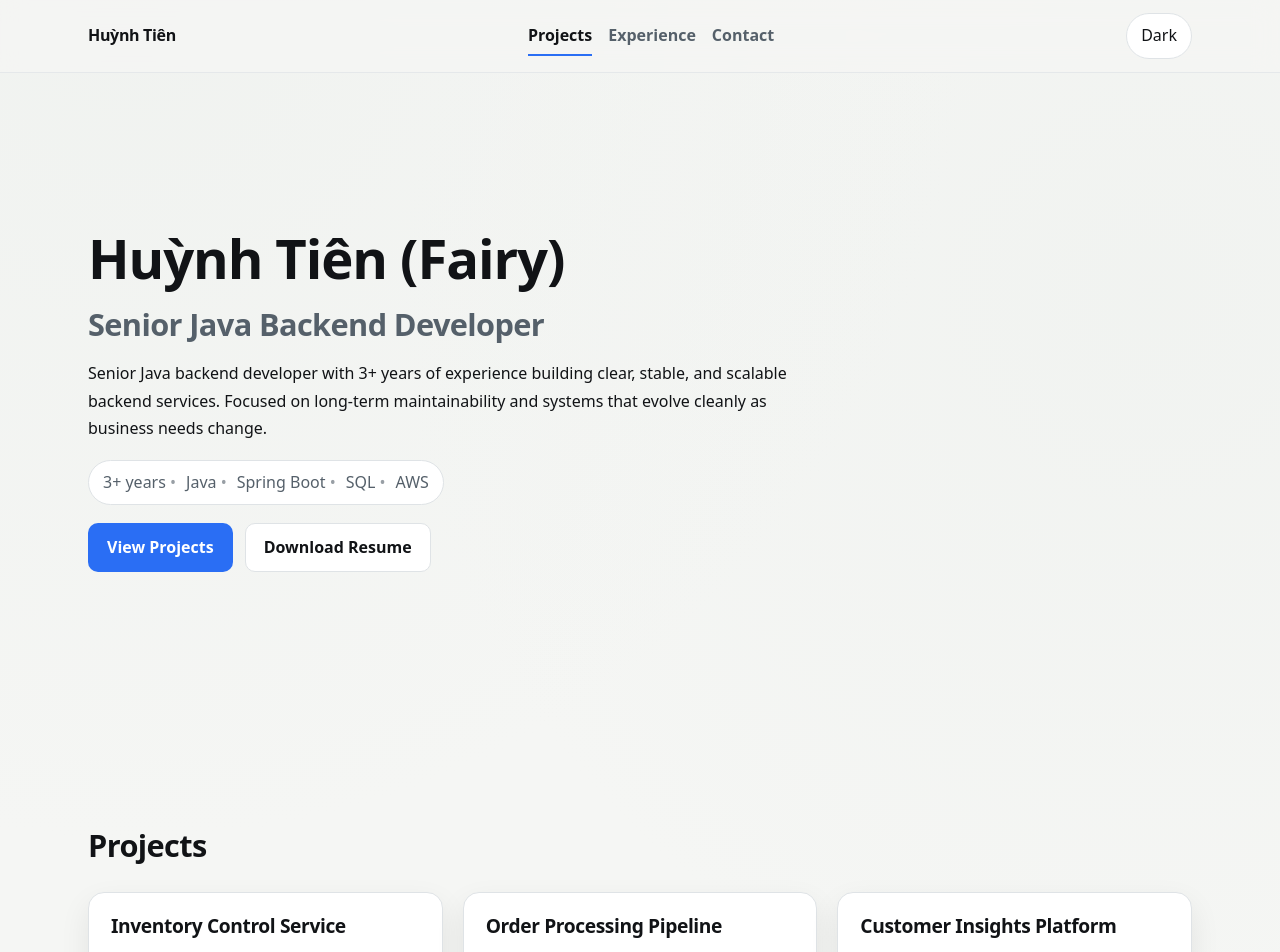
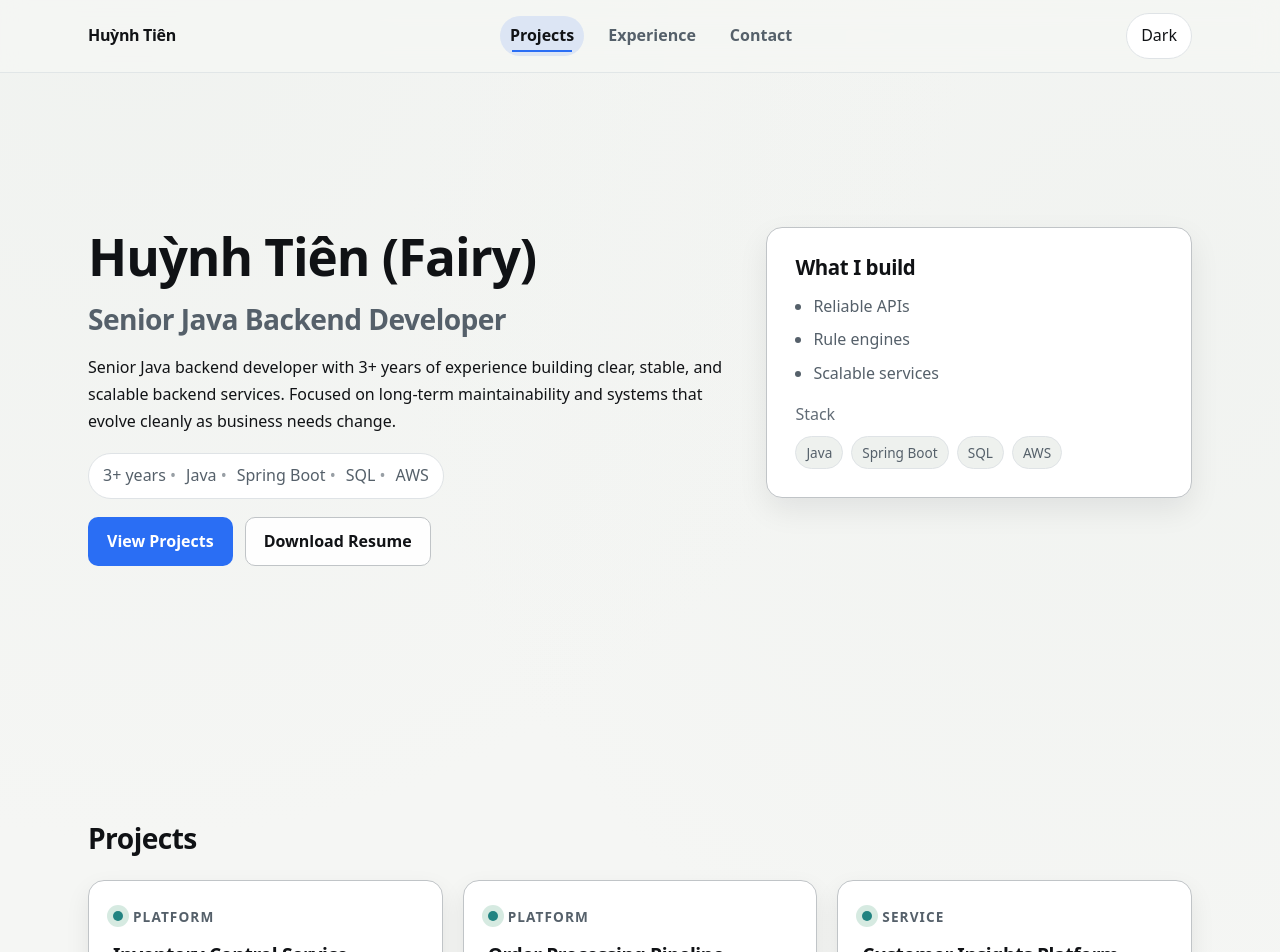
Before and after one commit to tienhuynh-tn/portfolio-tienhuynh-tn, a React (Vite) app: page / in a window 1280 px wide. Shown: the top 952 px of the page. Built offline with nearby package versions, Linux system fonts and the light colour scheme.

Commit message:
feat: finalize template polish (hero, navbar, projects)

```diff
--- a/src/components/layout/Navbar.tsx
+++ b/src/components/layout/Navbar.tsx
@@ -49,6 +49,7 @@ function Navbar() {
               key={id}
               href={`#${id}`}
               className={activeId === id ? 'navLink navLink--active' : 'navLink'}
+              aria-current={activeId === id ? 'page' : undefined}
             >
               {id.charAt(0).toUpperCase() + id.slice(1)}
             </a>
--- a/src/components/projects/ProjectCard.tsx
+++ b/src/components/projects/ProjectCard.tsx
@@ -1,14 +1,24 @@
 import type { Project } from '../../data/projects'
 
 const LINK_LABELS = ['GitHub', 'Live', 'Case Study']
+
+const TYPE_LABELS = ['Backend System', 'Platform', 'Service']
 
 type ProjectCardProps = {
   project: Project
 }
 
 function ProjectCard({ project }: ProjectCardProps) {
+  const typeLabel = TYPE_LABELS[project.title.length % TYPE_LABELS.length]
+
   return (
-    <article className="card">
+    <article className="card projectCard">
+      <div className="cardHeader">
+        <div className="cardIcon" aria-hidden="true" />
+        <span className="cardType">{typeLabel}</span>
+      </div>
+
+      <div className="cardContent">
         <h3 className="cardTitle">{project.title}</h3>
         <p className="cardDesc">{project.description}</p>
         <div className="tags">
@@ -18,6 +28,8 @@ function ProjectCard({ project }: ProjectCardProps) {
             </span>
           ))}
         </div>
+      </div>
+
       <div className="cardLinks">
         {LINK_LABELS.map((label) => (
           <a key={label} href="#" className="cardLink">
--- a/src/sections/Hero.tsx
+++ b/src/sections/Hero.tsx
@@ -1,10 +1,13 @@
 import Section from '../components/layout/Section'
 
 const BADGES = ['3+ years', 'Java', 'Spring Boot', 'SQL', 'AWS']
+const HIGHLIGHTS = ['Reliable APIs', 'Rule engines', 'Scalable services']
+const STACK = ['Java', 'Spring Boot', 'SQL', 'AWS']
 
 function Hero() {
   return (
     <Section id="hero" variant="hero">
+      <div className="heroGrid">
         <div className="hero">
           <h1 className="heroTitle">Huỳnh Tiên (Fairy)</h1>
           <h2 className="heroSubtitle">Senior Java Backend Developer</h2>
@@ -36,6 +39,26 @@ function Hero() {
             </a>
           </div>
         </div>
+
+        <aside className="heroPanel">
+          <h3>What I build</h3>
+          <ul className="heroBullets">
+            {HIGHLIGHTS.map((item) => (
+              <li key={item}>{item}</li>
+            ))}
+          </ul>
+          <div>
+            <div className="text-muted">Stack</div>
+            <div className="pillRow">
+              {STACK.map((item) => (
+                <span key={item} className="pill">
+                  {item}
+                </span>
+              ))}
+            </div>
+          </div>
+        </aside>
+      </div>
     </Section>
   )
 }
--- a/src/styles/global.css
+++ b/src/styles/global.css
@@ -27,9 +27,9 @@
   --shadow-card-hover: 0 16px 36px rgba(17, 19, 22, 0.14);
 
   /* Typography */
-  --font-size-base: 16px;
-  --font-size-h1: clamp(2.5rem, 4.4vw, 3.4rem);
-  --font-size-h2: clamp(1.6rem, 2.4vw, 2.2rem);
+  --font-size-base: clamp(16px, 1.1vw, 18px);
+  --font-size-h1: clamp(2.2rem, 4vw, 3.2rem);
+  --font-size-h2: clamp(1.4rem, 2.2vw, 1.9rem);
   --font-size-h3: clamp(1.2rem, 1.6vw, 1.5rem);
   --line-height-body: 1.7;
   --line-height-heading: 1.15;
@@ -40,6 +40,9 @@
 
   /* Motion */
   --ease-out: cubic-bezier(0.22, 1, 0.36, 1);
+
+  /* Rhythm */
+  --space-block: clamp(14px, 2vw, 24px);
 }
 
 [data-theme='dark'] {
@@ -109,6 +112,7 @@ h6 {
   font-weight: 700;
   line-height: var(--line-height-heading);
   letter-spacing: -0.02em;
+  color: color-mix(in srgb, var(--color-text) 96%, black);
 }
 
 h1 {
@@ -132,7 +136,7 @@ h3 {
 }
 
 .sectionHeader {
-  margin-bottom: 28px;
+  margin-bottom: clamp(20px, 2vw, 28px);
 }
 
 .sectionTitle {
@@ -145,7 +149,7 @@ h3 {
 }
 
 .sectionBody > * + * {
-  margin-top: 20px;
+  margin-top: var(--space-block);
 }
 
 a {
@@ -191,7 +195,7 @@ p {
 }
 
 .text-muted {
-  color: var(--color-text-muted);
+  color: color-mix(in srgb, var(--color-text-muted) 92%, transparent);
 }
 
 .surface {
@@ -206,8 +210,8 @@ p {
   top: 0;
   z-index: 10;
   backdrop-filter: blur(12px);
-  background: color-mix(in srgb, var(--color-bg) 70%, transparent);
-  border-bottom: 1px solid color-mix(in srgb, var(--color-border) 70%, transparent);
+  background: color-mix(in srgb, var(--color-bg) 78%, transparent);
+  border-bottom: 1px solid color-mix(in srgb, var(--color-border) 85%, transparent);
 }
 
 .navbarInner {
@@ -215,18 +219,19 @@ p {
   display: flex;
   align-items: center;
   justify-content: space-between;
-  gap: 16px;
+  gap: 18px;
 }
 
 .navbarBrand {
   font-weight: 700;
   letter-spacing: -0.02em;
+  color: var(--color-text);
 }
 
 .navbarLinks {
   display: flex;
   align-items: center;
-  gap: 16px;
+  gap: 14px;
   color: var(--color-text-muted);
 }
 
@@ -238,18 +243,22 @@ p {
   position: relative;
   color: var(--color-text-muted);
   font-weight: 600;
+  padding: 6px 10px;
+  border-radius: 999px;
+  transition: color 0.2s var(--ease-out),
+    background-color 0.2s var(--ease-out);
 }
 
 .navLink::after {
   content: '';
   position: absolute;
-  left: 0;
-  right: 0;
-  bottom: -6px;
+  left: 12px;
+  right: 12px;
+  bottom: 4px;
   height: 2px;
   background: var(--color-primary);
   transform: scaleX(0);
-  transform-origin: left;
+  transform-origin: center;
   transition: transform 0.2s var(--ease-out);
 }
 
@@ -261,6 +270,7 @@ p {
 
 .navLink--active {
   color: var(--color-text);
+  background: color-mix(in srgb, var(--color-primary) 12%, transparent);
 }
 
 .themeToggle {
@@ -277,6 +287,13 @@ p {
   gap: 18px;
 }
 
+.heroGrid {
+  display: grid;
+  grid-template-columns: minmax(0, 1.2fr) minmax(0, 0.8fr);
+  gap: clamp(20px, 4vw, 40px);
+  align-items: start;
+}
+
 .heroTitle {
   font-size: var(--font-size-h1);
 }
@@ -290,6 +307,41 @@ p {
 .heroSummary {
   max-width: 720px;
   color: var(--color-text);
+}
+
+.heroPanel {
+  background: var(--color-surface);
+  border: 1px solid color-mix(in srgb, var(--color-border) 85%, var(--color-text));
+  border-radius: var(--radius-lg);
+  padding: clamp(18px, 2.4vw, 28px);
+  box-shadow: var(--shadow-card);
+  display: flex;
+  flex-direction: column;
+  gap: 14px;
+}
+
+.heroBullets {
+  padding-left: 18px;
+  display: flex;
+  flex-direction: column;
+  gap: 6px;
+  color: var(--color-text-muted);
+}
+
+.pillRow {
+  display: flex;
+  flex-wrap: wrap;
+  gap: 8px;
+  margin-top: 8px;
+}
+
+.pill {
+  padding: 4px 10px;
+  border-radius: 999px;
+  border: 1px solid var(--color-border);
+  background: var(--color-bg-muted);
+  color: var(--color-text-muted);
+  font-size: 0.85rem;
 }
 
 .badgeRow {
@@ -319,7 +371,7 @@ p {
   display: inline-block;
   padding: 10px 18px;
   border-radius: var(--radius-md);
-  border: 1px solid var(--color-border);
+  border: 1px solid color-mix(in srgb, var(--color-border) 85%, var(--color-text));
   text-decoration: none;
   font-weight: 600;
   background-image: none;
@@ -338,7 +390,7 @@ p {
 }
 
 .btnSecondary {
-  background: var(--color-surface);
+  background: color-mix(in srgb, var(--color-surface) 92%, var(--color-bg));
   color: var(--color-text);
 }
 
@@ -377,13 +429,13 @@ p {
 
 .card {
   background: var(--color-surface);
-  border: 1px solid var(--color-border);
+  border: 1px solid color-mix(in srgb, var(--color-border) 85%, var(--color-text));
   border-radius: var(--radius-lg);
-  padding: 22px;
+  padding: 24px;
   display: flex;
   flex-direction: column;
-  gap: 14px;
-  box-shadow: var(--shadow-card);
+  gap: 16px;
+  box-shadow: 0 10px 24px rgba(17, 19, 22, 0.08);
   transition: border-color 0.2s var(--ease-out),
     box-shadow 0.2s var(--ease-out),
     transform 0.2s var(--ease-out);
@@ -394,6 +446,39 @@ p {
   border-color: color-mix(in srgb, var(--color-primary) 45%, var(--color-border));
   box-shadow: var(--shadow-card-hover);
   transform: translateY(-4px);
+}
+
+.projectCard {
+  height: 100%;
+}
+
+.cardHeader {
+  display: flex;
+  align-items: center;
+  gap: 10px;
+  color: var(--color-text-muted);
+  font-size: 0.85rem;
+  text-transform: uppercase;
+  letter-spacing: 0.08em;
+}
+
+.cardIcon {
+  width: 10px;
+  height: 10px;
+  border-radius: 999px;
+  background: color-mix(in srgb, var(--color-accent) 75%, var(--color-primary));
+  box-shadow: 0 0 0 6px color-mix(in srgb, var(--color-accent) 18%, transparent);
+}
+
+.cardType {
+  font-weight: 600;
+}
+
+.cardContent {
+  display: flex;
+  flex-direction: column;
+  gap: 12px;
+  flex: 1;
 }
 
 .cardTitle {
@@ -424,6 +509,7 @@ p {
   display: flex;
   flex-wrap: wrap;
   gap: 12px;
+  margin-top: auto;
 }
 
 .cardLink {
@@ -560,6 +646,10 @@ p {
     max-width: 100%;
   }
 
+  .heroGrid {
+    grid-template-columns: 1fr;
+  }
+
   .navbarInner {
     flex-wrap: wrap;
     gap: 12px;
@@ -628,3 +718,12 @@ p {
     box-shadow: var(--shadow-card);
   }
 }
+
+@media (hover: hover) {
+  .card:hover,
+  .card:focus-within {
+    transform: translateY(-4px);
+    border-color: color-mix(in srgb, var(--color-primary) 45%, var(--color-border));
+    box-shadow: var(--shadow-card-hover);
+  }
+}
```
Lines whose indentation alone changed are shown as unchanged.
